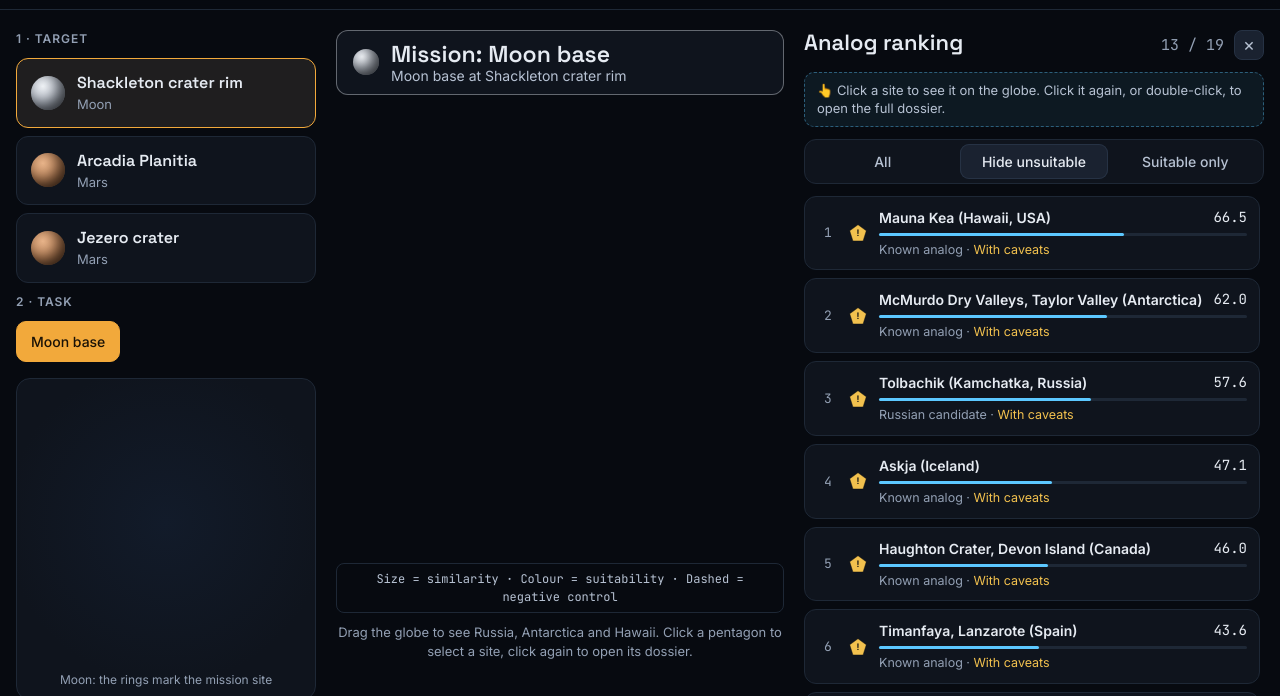
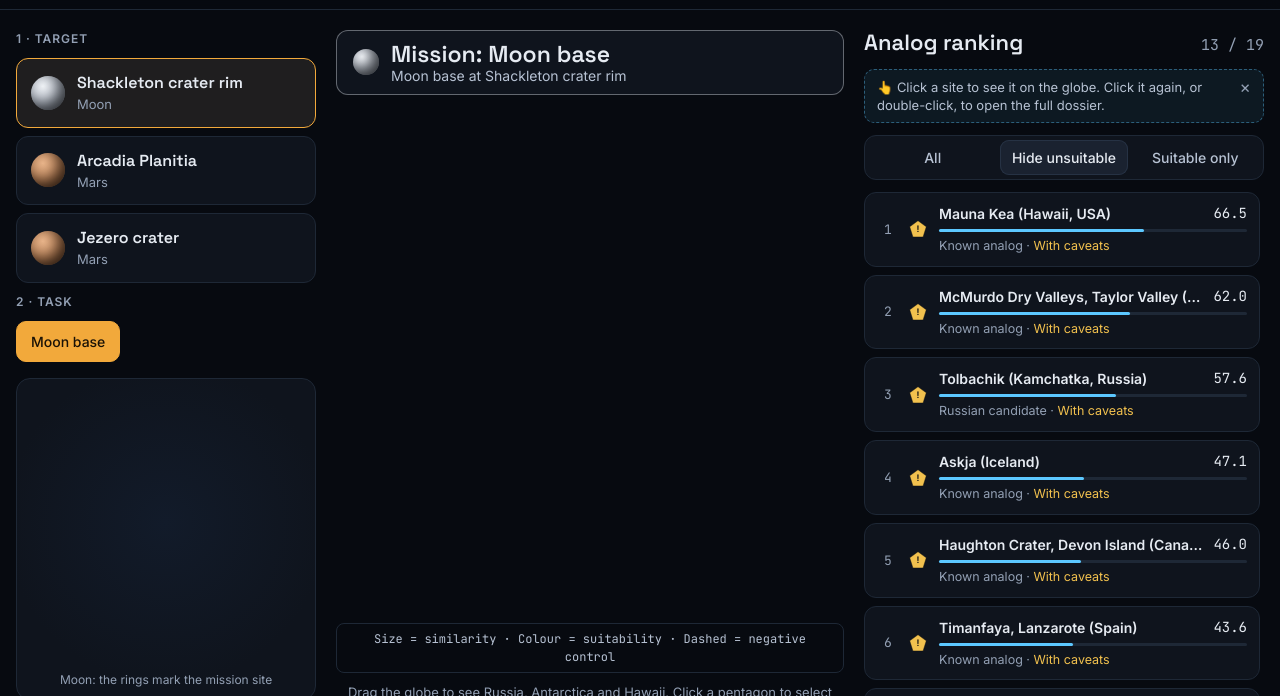
Before and after one commit to wnfeelsgood-boop/LithoTwin, a website built with Vite: page index.html in a window 1280 px wide. Shown: the part 60-756 px from the top of the page. Built offline with nearby package versions, Linux system fonts and the light colour scheme; what globe.gl would draw is missing.

Commit message:
fix: close button hides only the click hint, ranking width restored
Co-Authored-By: Claude Opus 5.5 <noreply@anthropic.com>
Claude-Session: https://claude.ai/code/session_01W8Lrn8KvcbTmdQ24dhwyGy

```diff
--- a/src/i18n.js
+++ b/src/i18n.js
@@ -75,8 +75,7 @@ const UI = {
   exposure_medium: { en: 'Medium', ru: 'Средняя' },
   exposure_low: { en: 'Low', ru: 'Низкая' },
   rankingTitle: { en: 'Analog ranking', ru: 'Рейтинг аналогов' },
-  hideRanking: { en: 'Hide the ranking to see the globe larger', ru: 'Скрыть рейтинг, чтобы глобус стал больше' },
-  showRanking: { en: 'Show ranking', ru: 'Показать рейтинг' },
+  hideHint: { en: 'Hide this hint', ru: 'Скрыть подсказку' },
   targetNumbers: { en: 'Target in numbers · 3 km circle', ru: 'Цель в цифрах · круг 3 км' },
   globeHint: {
     en: 'Drag the globe to see Russia, Antarctica and Hawaii. Click a pentagon to select a site, click again to open its dossier.',
--- a/src/state.js
+++ b/src/state.js
@@ -11,12 +11,12 @@ function readFlag(key) {
 export const state = {
   selectedId: null, // site highlighted on the world screen
   globeFailed: false, // set when WebGL / globe.gl cannot start
-  rankingHidden: readFlag('lt-ranking-hidden'), // ranking panel closed with its × button
+  hintHidden: readFlag('lt-hint-hidden'), // click hint above the ranking closed with its × button
 
-  setRankingHidden(v) {
-    this.rankingHidden = v;
+  setHintHidden(v) {
+    this.hintHidden = v;
     try {
-      localStorage.setItem('lt-ranking-hidden', v ? '1' : '0');
+      localStorage.setItem('lt-hint-hidden', v ? '1' : '0');
     } catch {
       /* storage blocked: keep the choice for this visit only */
     }
--- a/src/styles/components.css
+++ b/src/styles/components.css
@@ -207,44 +207,38 @@
 /* ---------- World screen ---------- */
 .world {
   display: grid;
-  grid-template-columns: minmax(250px, 300px) minmax(0, 1fr) minmax(360px, 460px);
+  grid-template-columns: minmax(250px, 300px) minmax(0, 1fr) minmax(320px, 400px);
   gap: 20px;
   padding: 20px max(16px, env(safe-area-inset-right, 0px)) 24px max(16px, env(safe-area-inset-left, 0px));
   max-width: 1600px;
   margin: 0 auto;
   min-height: calc(100vh - 64px);
 }
-.world.no-globe,
-.world.ranking-hidden {
+.world.no-globe {
   grid-template-columns: minmax(250px, 300px) minmax(0, 1fr);
 }
-.ranking__tools {
-  display: flex;
-  align-items: center;
-  gap: 10px;
-}
-.ranking__close {
+.click-hint__close {
+  position: absolute;
+  top: 6px;
+  right: 6px;
   display: inline-flex;
   justify-content: center;
   align-items: center;
-  width: 30px;
-  height: 30px;
+  width: 24px;
+  height: 24px;
   padding: 0;
-  border: 1px solid var(--border-2);
-  border-radius: 8px;
-  background: var(--panel-2);
-  color: var(--text-2);
-  font-size: 18px;
+  border: 0;
+  border-radius: 6px;
+  background: transparent;
+  color: var(--muted);
+  font-size: 17px;
   line-height: 1;
   cursor: pointer;
 }
-.ranking__close:hover,
-.ranking__close:focus-visible {
+.click-hint__close:hover,
+.click-hint__close:focus-visible {
   color: var(--text);
-  border-color: var(--ice);
-}
-.show-ranking {
-  align-self: flex-end;
+  background: var(--panel-2);
 }
 .world__left,
 .world__right {
@@ -496,10 +490,7 @@
 /* ---------- Responsive ---------- */
 @media (max-width: 1180px) {
   .world {
-    grid-template-columns: minmax(0, 1fr) minmax(320px, 420px);
-  }
-  .world.ranking-hidden {
-    grid-template-columns: minmax(0, 1fr);
+    grid-template-columns: minmax(0, 1fr) minmax(300px, 380px);
   }
   .world__left {
     grid-column: 1 / -1;
@@ -1284,8 +1275,9 @@
   color: var(--text-2);
 }
 .click-hint {
-  margin: 0;
-  padding: 8px 12px;
+  position: relative;
+  margin: 0;
+  padding: 8px 36px 8px 12px;
   border-radius: 10px;
   font-size: 13px;
   line-height: 1.4;
--- a/src/views/ranking.js
+++ b/src/views/ranking.js
@@ -53,19 +53,21 @@ function rowHtml(data, pair, sc, selectedId) {
     </li>`;
 }
 
-export function rankingHtml(data, pair, filter, selectedId, { closable = false } = {}) {
+export function rankingHtml(data, pair, filter, selectedId, { hideHint = false } = {}) {
   const all = data.scoresFor(pair);
   const rows = visibleScores(data, pair, filter);
   return `
     <section class="ranking" aria-label="${esc(ui('rankingTitle'))}">
       <header class="ranking__head">
         <h2 class="ranking__title">${esc(ui('rankingTitle'))}</h2>
-        <span class="ranking__tools">
-          <span class="muted mono">${rows.length} / ${all.length}</span>
-          ${closable ? `<button type="button" class="ranking__close" data-hide-ranking title="${esc(ui('hideRanking'))}" aria-label="${esc(ui('hideRanking'))}">×</button>` : ''}
-        </span>
+        <span class="muted mono">${rows.length} / ${all.length}</span>
       </header>
-      <p class="click-hint"><span aria-hidden="true">👆</span> ${esc(ui('clickHint'))}</p>
+      ${
+        hideHint
+          ? ''
+          : `<p class="click-hint"><span aria-hidden="true">👆</span> ${esc(ui('clickHint'))}
+        <button type="button" class="click-hint__close" data-hide-hint title="${esc(ui('hideHint'))}" aria-label="${esc(ui('hideHint'))}">×</button></p>`
+      }
       ${filterBarHtml(filter)}
       ${
         rows.length
--- a/src/views/world.js
+++ b/src/views/world.js
@@ -16,9 +16,8 @@ export function renderWorld(root, data, route) {
   const target = data.siteById.get(pair.targetId);
   if (state.selectedId && !data.scoreOf(state.selectedId, pair)) state.selectedId = null;
 
-  const hideRanking = state.rankingHidden && !state.globeFailed;
   root.innerHTML = `
-    <main class="world${state.globeFailed ? ' no-globe' : ''}${hideRanking ? ' ranking-hidden' : ''}">
+    <main class="world${state.globeFailed ? ' no-globe' : ''}">
       <aside class="world__left">
         ${targetTaskPickerHtml(data, pair)}
         <section class="target-globe panel" id="target-globe-panel">
@@ -30,7 +29,6 @@ export function renderWorld(root, data, route) {
         ${data.methodCheckFor(pair)?.pass ? `<a class="method-badge" href="#/about"><span aria-hidden="true">✓</span> ${esc(ui('methodChecked'))} →</a>` : methodCheckHtml(data, pair)}
       </aside>
       <section class="world__centre" ${state.globeFailed ? 'hidden' : ''}>
-        <button type="button" class="btn btn--small show-ranking" data-show-ranking ${hideRanking ? '' : 'hidden'}>☰ ${esc(ui('showRanking'))}</button>
         <h1 class="mission-banner mission-banner--${esc(target.body)}">
           <span class="sphere sphere--${esc(target.body)} sphere--sm" aria-hidden="true"></span>
           <span><span class="mission-banner__goal">${esc(ui(`mission_${target.body}`))}</span>
@@ -40,8 +38,8 @@ export function renderWorld(root, data, route) {
         <p class="legend mono">${esc(ui('legend'))}</p>
         <p class="globe-hint muted">${esc(ui('globeHint'))}</p>
       </section>
-      <aside class="world__right" id="ranking-mount" ${hideRanking ? 'hidden' : ''}>
-        ${rankingHtml(data, pair, route.filter, state.selectedId, { closable: !state.globeFailed })}
+      <aside class="world__right" id="ranking-mount">
+        ${rankingHtml(data, pair, route.filter, state.selectedId, { hideHint: state.hintHidden })}
       </aside>
     </main>`;
 
@@ -62,17 +60,12 @@ function bindControls(root, data, route, pair) {
   );
 
   const right = root.querySelector('#ranking-mount');
-  const showBtn = root.querySelector('[data-show-ranking]');
-  const setHidden = (hidden) => {
-    state.setRankingHidden(hidden);
-    root.querySelector('.world')?.classList.toggle('ranking-hidden', hidden);
-    right.hidden = hidden;
-    if (showBtn) showBtn.hidden = !hidden;
-    (hidden ? showBtn : right.querySelector('[data-hide-ranking]'))?.focus();
-  };
-  showBtn?.addEventListener('click', () => setHidden(false));
   right.addEventListener('click', (e) => {
-    if (e.target.closest('[data-hide-ranking]')) return setHidden(true);
+    if (e.target.closest('[data-hide-hint]')) {
+      state.setHintHidden(true);
+      e.target.closest('.click-hint')?.remove();
+      return;
+    }
     const f = e.target.closest('[data-filter]');
     if (f) return navigate({ filter: f.dataset.filter });
     const btn = e.target.closest('[data-select]');
@@ -153,10 +146,5 @@ async function mountGlobe(root, data, route, pair) {
     state.globeFailed = true;
     root.querySelector('.world__centre')?.setAttribute('hidden', '');
     root.querySelector('.world')?.classList.add('no-globe');
-    // Without the globe the ranking is the whole screen: never leave it hidden.
-    root.querySelector('.world')?.classList.remove('ranking-hidden');
-    const right = root.querySelector('#ranking-mount');
-    if (right) right.hidden = false;
-    root.querySelector('[data-hide-ranking]')?.remove();
   }
 }
```
